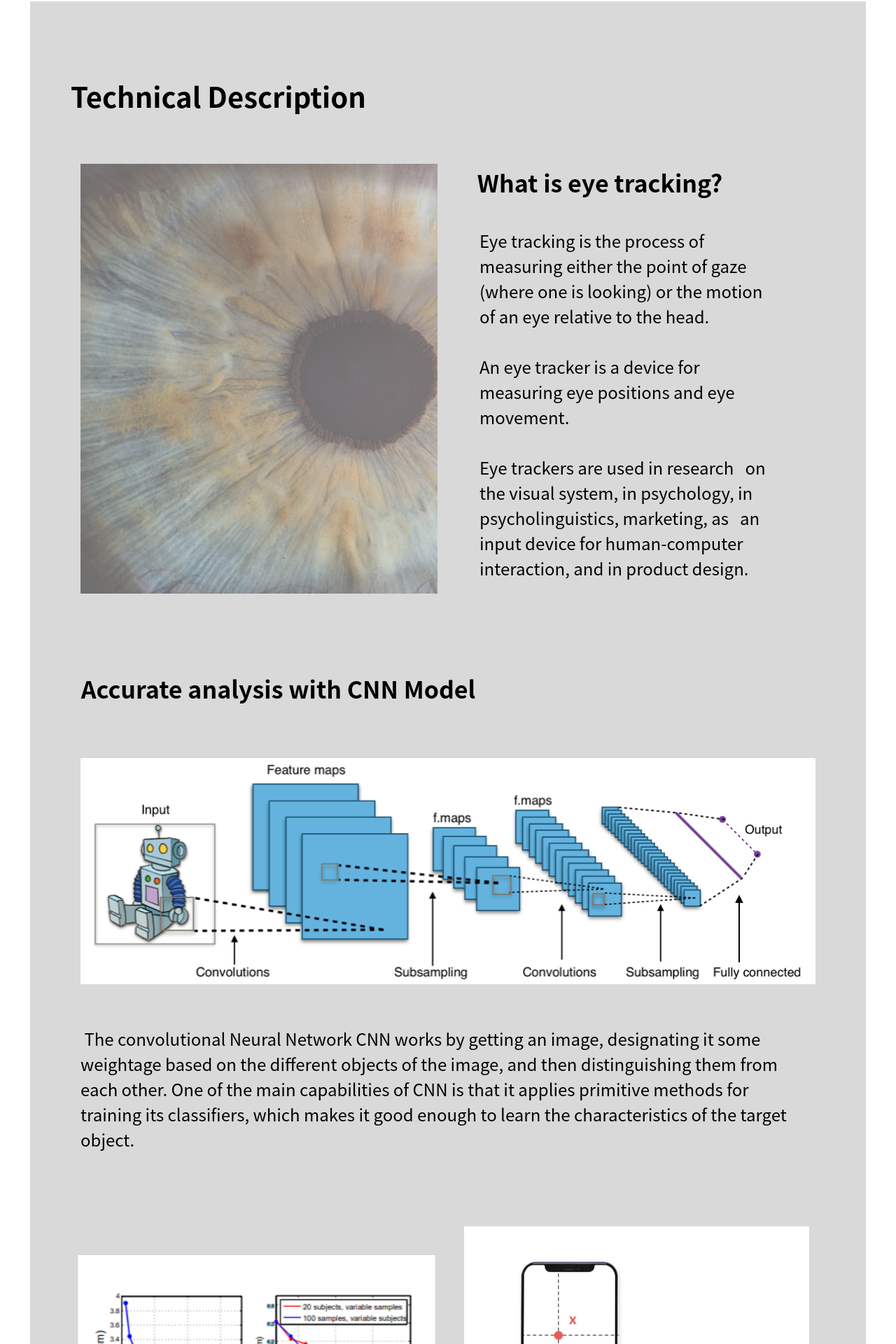
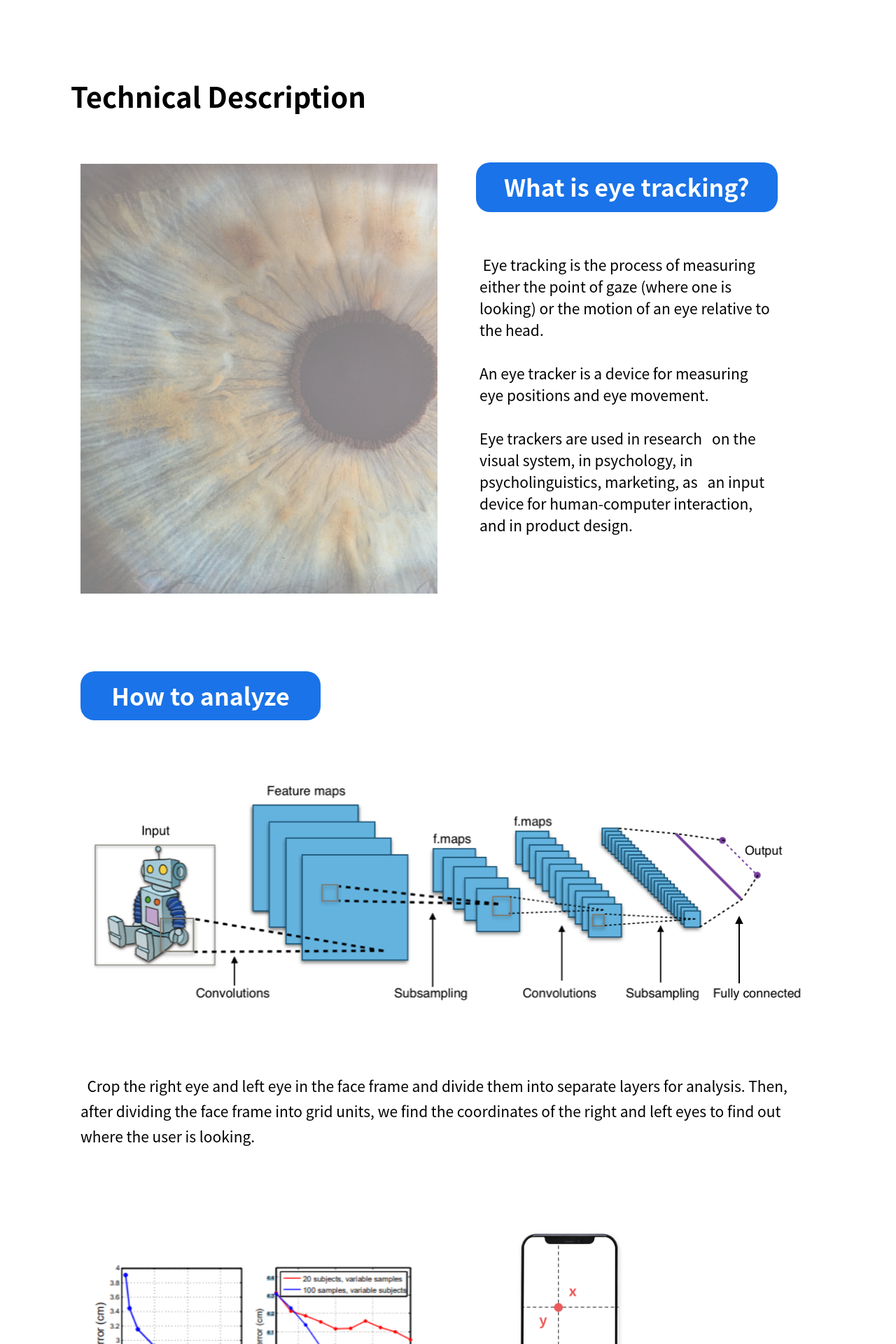
Before and after one commit to gkseogus/HallymCapStone, a React (Create React App) app: page / in a window 1280 px wide. Shown: the part 2580-4500 px from the top of the page at 70% size. Built offline with nearby package versions, Linux system fonts and the light colour scheme.

Commit message:
20221027_apply to new design

```diff
--- a/src/components/Home/index.js
+++ b/src/components/Home/index.js
@@ -248,7 +248,7 @@ const Home4 = styled.div`
   position: relative;
   width: 1194px;
   height: 2820px;
-  background-color: #d9d9d9;
+  background-color: white;
   left: 50%;
   margin-left: -597px;
 `;
@@ -278,11 +278,8 @@ const Home4Img1 = styled.img`
 `;
 const Home4P2 = styled.p`
   position: absolute;
-  left: 587px;
-  top: 200px;
-
-  width: 454px;
-  height: 50px;
+  left: 637px;
+  top: 230px;
 
   font-family: 'Noto Sans CJK KR';
   font-style: normal;
@@ -290,31 +287,56 @@ const Home4P2 = styled.p`
   font-size: 34px;
   line-height: 50px;
 
-  color: #000000;
+  display: flex;
+  flex-direction: row;
+  align-items: flex-start;
+  padding: 10px 40px;
+  gap: 10px;
+
+  position: absolute;
+  width: 351px;
+  height: 51px;
+
+  background: #1A73E8;
+  color: white;
+  border-radius: 20px;
+  margin:0;
 `;
 const Home4P3 = styled.p`
   position: absolute;
-  width: 410px;
-  height: 38px;
   left: 642px;
-  top: 300px;
+  top: 340px;
+
+  width: 419px;
+  height: 407px;
 
   font-family: 'Noto Sans CJK KR';
   font-style: normal;
-  font-weight: 400;
-  font-size: 24px;
-  line-height: 36px;
+  font-weight: 500;
+  font-size: 21px;
+  line-height: 31px;
 
   color: #000000;
 
-  text-align: start;
+  /* Inside auto layout */
+
+  flex: none;
+  order: 0;
+  flex-grow: 0;
+  text-align:start;
 `;
 const Home4P4 = styled.p`
   position: absolute;
-  width: 565px;
-  height: 38px;
+  width: 343px;
+  height: 50px;
   left: 72px;
   top: 923px;
+
+  display: flex;
+  flex-direction: row;
+  justify-content: center;
+  padding: 10px 0px;
+  gap: 10px;
 
   font-family: 'Noto Sans CJK KR';
   font-style: normal;
@@ -322,7 +344,9 @@ const Home4P4 = styled.p`
   font-size: 34px;
   line-height: 50px;
 
-  color: #000000;
+  background: #1A73E8;
+  border-radius: 20px;
+  color: white;
 
 `;
 const Home4Img2 = styled.img`
@@ -330,12 +354,12 @@ const Home4Img2 = styled.img`
   width: 1050px;
   height: 405.1px;
   left: 72px;
-  top: 1040px;
+  top: 1070px;
 `;
 const Home4P5 = styled.p`
   position: absolute;
   left: 72px;
-  top: 1440px;
+  top: 1510px;
 
   width: 1050px;
   height: 216px;
@@ -343,7 +367,7 @@ const Home4P5 = styled.p`
   font-family: 'Noto Sans CJK KR';
   font-style: normal;
   font-weight: 400;
-  font-size: 24px;
+  font-size: 21px;
   line-height: 36px;
 
   color: #000000;
@@ -354,14 +378,14 @@ const Home4Img3 = styled.img`
   width: 987px;
   height: 400px;
   left: -170px;
-  top: 1740px;
+  top: 1700px;
 `;
 const Home4Img4 = styled.img`
   position: absolute;
   width: 493px;
   height: 380px;
   left: 620px;
-  top: 1750px;
+  top: 1710px;
 `;
 
 const Home4P6 = styled.p`
@@ -376,24 +400,26 @@ const Home4P6 = styled.p`
   font-family: 'Noto Sans CJK KR';
   font-style: normal;
   font-weight: 400;
-  font-size: 32px;
+  font-size: 25px;
   line-height: 43px;
 
   color: #000000;
 `;
 
-const Home4P7 = styled.p`
+const Home4P7 = styled.a`
   position: absolute;
   width: 622px;
   height: 50px;
-  left: 72px;
-  top: 2540px;
+  bottom: 150px;
+  left: 0px;
 
   font-family: 'Noto Sans CJK KR';
   font-style: normal;
-  font-weight: 700;
-  font-size: 34px;
-  line-height: 50px;
+  font-weight: 400;
+  font-size: 24px;
+  line-height: 36px;
+  /* identical to box height */
+
 
   color: #000000;
 `;
@@ -475,6 +501,7 @@ const SampleNextArrow = (props) => {
 const Home = () => {
 
   const settings = {
+      draggable:false,
       fade:true,
       dots: false,
       infinite: true,
@@ -547,14 +574,7 @@ const Home = () => {
           Try Using It Like This!
         </Home3P1>
         <Slider2 {...twoSettings} style={{position:"relative", width:"1030px", height:"568px", left:"50%", marginLeft:"-515px", top:"212px", padding:"103px 92px"}}>
-          <div style={{width:"100%", height:"100%"}}>
-              <Home3Img src={HomeImg2_2} />
-              <div style={{position:"relative", width:"476px", height:"263px", top:"-350px", left:"400px", paddingRight:"20px"}}>
-                <Slider2P1 style={{textAlign:"left", margin:"0"}}>CASE 1</Slider2P1>
-                <Slider2P2 style={{textAlign:"left", margin:"0"}}>Text</Slider2P2>
-                <Slider2P3 style={{textAlign:"left", margin:"0"}}>It can be used for consumer psychology marketing with effective product placement by identifying the location where the gaze stays.</Slider2P3>
-              </div>
-          </div>
+
           <div style={{width:"100%", height:"100%"}}>
               <Home3Img src={HomeImg2_1} styled={{marginLeft:"3px"}}/>
               <div style={{position:"relative", width:"476px", height:"263px", top:"-350px", left:"400px"}}>
@@ -590,20 +610,18 @@ const Home = () => {
         <Home4Img1 src={HomeImg3_1}></Home4Img1>
         <Home4P2>What is eye tracking?</Home4P2>
         <Home4P3>
-        Eye tracking is the process of measuring either the point of gaze (where one is looking) or the motion of an eye relative to the head.
+        &nbsp;Eye tracking is the process of measuring either the point of gaze (where one is looking) or the motion of an eye relative to the head.
         <br/><br/>
         An eye tracker is a device for measuring eye positions and eye movement.
         <br/><br/>
         Eye trackers are used in research &nbsp; on the visual system, in psychology, in psycholinguistics, marketing, as &nbsp; an input device for human-computer interaction, and in product design.
         </Home4P3>
 
-        <Home4P4>Accurate analysis with CNN Model</Home4P4>
+        <Home4P4>How to analyze</Home4P4>
         <Home4Img2 src={HomeImg3_2}></Home4Img2>
         <Home4P5>
-          &nbsp;The convolutional Neural Network CNN works by getting an image, designating it some weightage
-          based on the different objects of the image, and then distinguishing them from each other.
-          One of the main capabilities of CNN is that it applies primitive methods for &nbsp; training its classifiers,
-          which makes it good enough to learn the characteristics of the target object.
+          &nbsp;  Crop the right eye and left eye in the face frame and divide them into separate layers for analysis.
+          Then, after dividing the face frame into grid units, we find the coordinates of the right and left eyes to find out where the user is looking.
         </Home4P5>
 
         {/* <Home4P7>Lorem ipsum dolor sit amet</Home4P7> */}
@@ -615,15 +633,10 @@ const Home = () => {
         <br/><br/>
         &nbsp;There is an error of about 2.5cm on the tablet. It's about 2.1cm when it's corrected.
         </Home4P6>
-        <Home4P7>
-        More Information About Eye Tracking
+        <Home4P7 href="https://gazecapture.csail.mit.edu/">
+          Source - https://gazecapture.csail.mit.edu/
         </Home4P7>
-        <Home4P8>
-          link1
-        </Home4P8>
-        <Home4P9>
-          link2
-        </Home4P9>
+
       </Home4>
     </div>
   );
```
